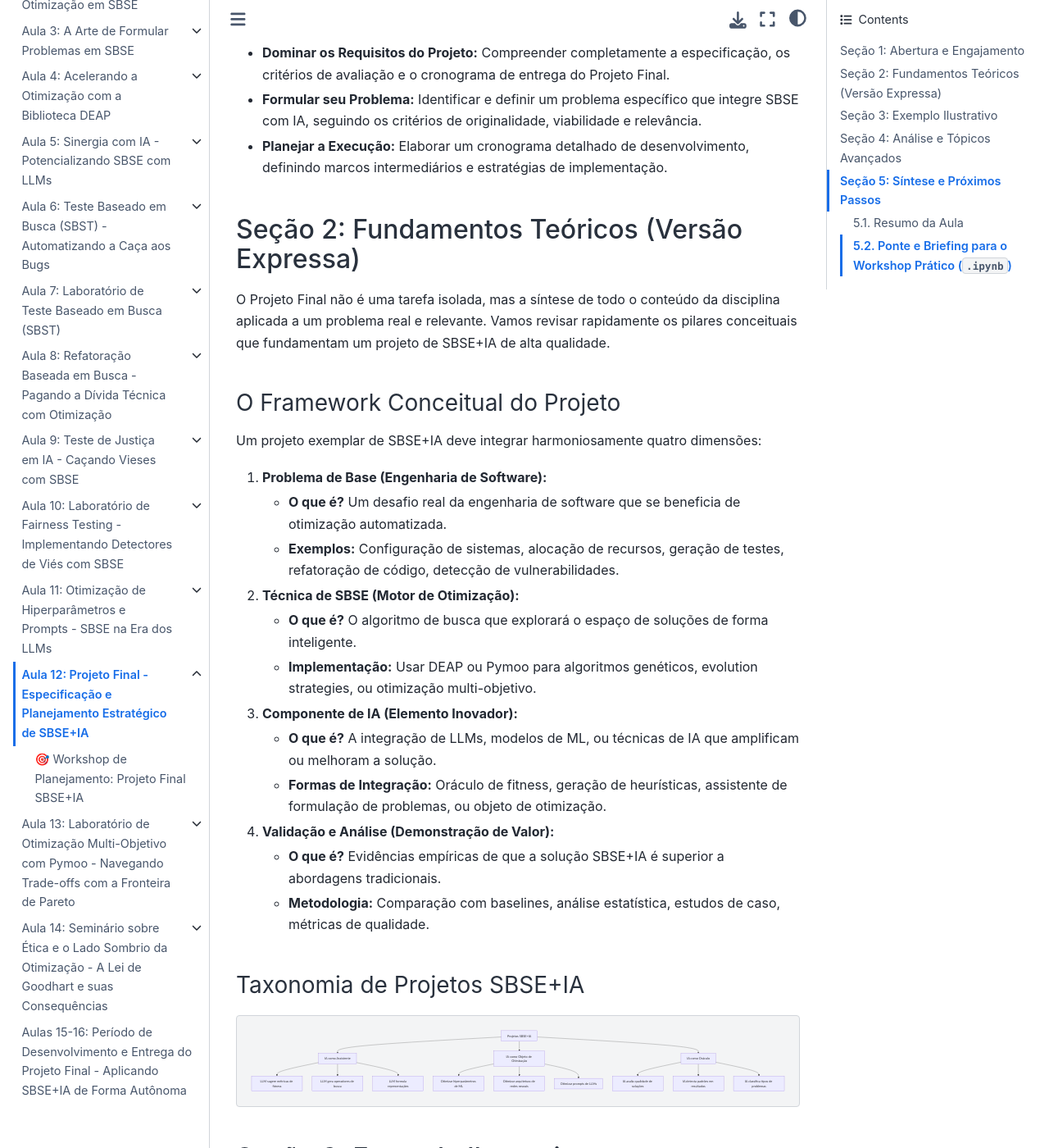
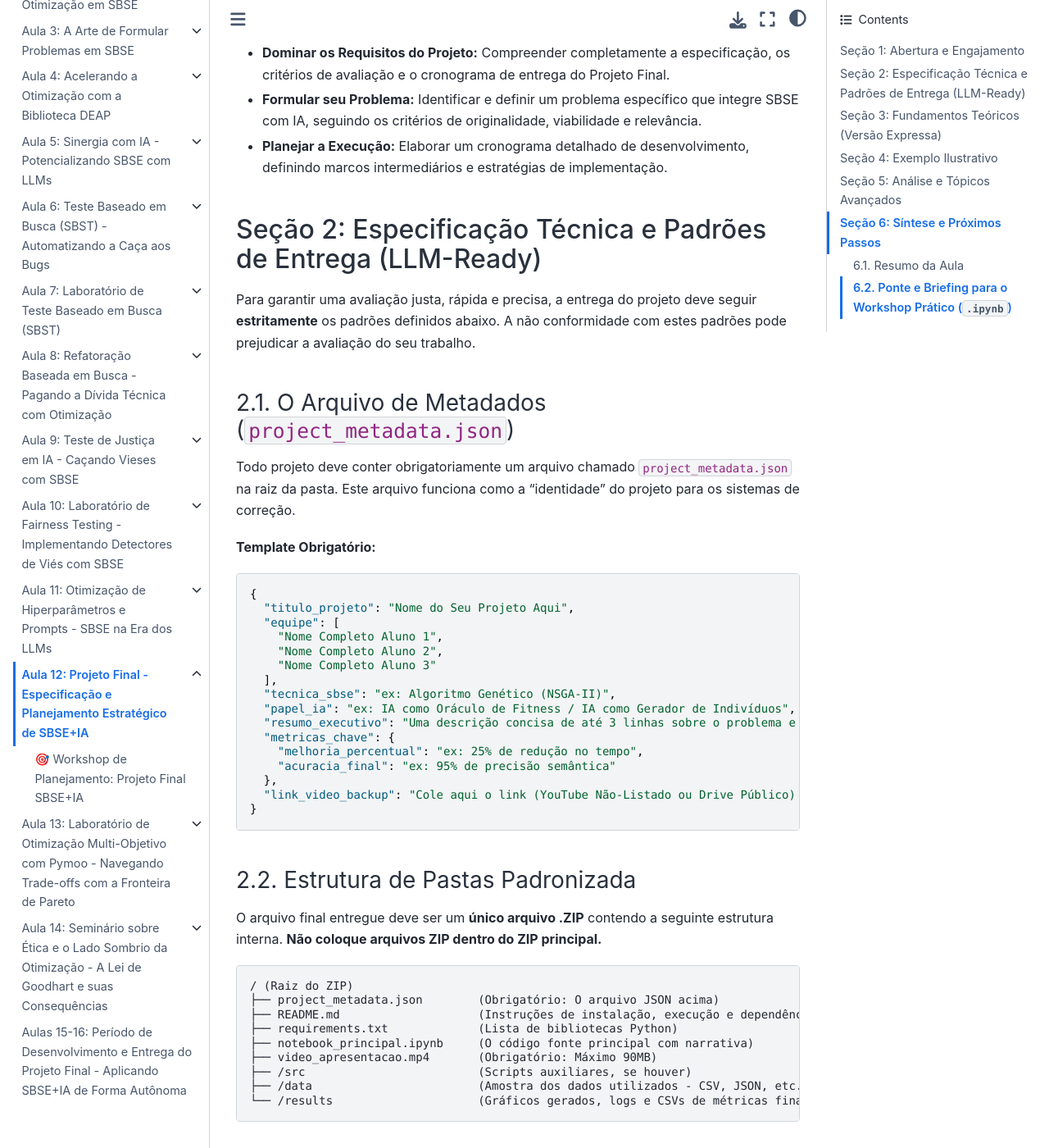
Before and after one commit to jacksonpradolima/SBSEBrazilianCourse, a Jupyter Book: the page built from docs/aulas/aula-12-projeto-final-especificacao/README.md, in a window 1280 px wide and 1400 px high, scrolled down 903 px. Shown: the whole window at 82% size. Built offline with Jupyter Book 1.0.4 settings and Sphinx 7.4.7 and the Sphinx Book theme 1.1.4, drawn with Linux system fonts in a browser that asks for light colours; comment, search, counter and statistics services are not loaded; some of the changed text lies outside the part shown.

Commit message:
atualiza README.md das aulas 12 e 15-16 com seções detalhadas sobre padrões de entrega e checklist de entrega final

````diff
--- a/docs/aulas/aula-12-projeto-final-especificacao/README.md
+++ b/docs/aulas/aula-12-projeto-final-especificacao/README.md
@@ -35,7 +35,62 @@ Ao final desta aula, você será capaz de:
 *   **Formular seu Problema:** Identificar e definir um problema específico que integre SBSE com IA, seguindo os critérios de originalidade, viabilidade e relevância.
 *   **Planejar a Execução:** Elaborar um cronograma detalhado de desenvolvimento, definindo marcos intermediários e estratégias de implementação.
 
-## Seção 2: Fundamentos Teóricos (Versão Expressa)
+
+## Seção 2: Especificação Técnica e Padrões de Entrega (LLM-Ready)
+
+Para garantir uma avaliação justa, rápida e precisa, a entrega do projeto deve seguir **estritamente** os padrões definidos abaixo. A não conformidade com estes padrões pode prejudicar a avaliação do seu trabalho.
+
+### 2.1. O Arquivo de Metadados (`project_metadata.json`)
+
+Todo projeto deve conter obrigatoriamente um arquivo chamado `project_metadata.json` na raiz da pasta. Este arquivo funciona como a "identidade" do projeto para os sistemas de correção.
+
+**Template Obrigatório:**
+
+```json
+{
+  "titulo_projeto": "Nome do Seu Projeto Aqui",
+  "equipe": [
+    "Nome Completo Aluno 1",
+    "Nome Completo Aluno 2",
+    "Nome Completo Aluno 3"
+  ],
+  "tecnica_sbse": "ex: Algoritmo Genético (NSGA-II)",
+  "papel_ia": "ex: IA como Oráculo de Fitness / IA como Gerador de Indivíduos",
+  "resumo_executivo": "Uma descrição concisa de até 3 linhas sobre o problema e a solução.",
+  "metricas_chave": {
+    "melhoria_percentual": "ex: 25% de redução no tempo",
+    "acuracia_final": "ex: 95% de precisão semântica"
+  },
+  "link_video_backup": "Cole aqui o link (YouTube Não-Listado ou Drive Público) caso o arquivo de vídeo falhe."
+}
+
+```
+
+### 2.2. Estrutura de Pastas Padronizada
+
+O arquivo final entregue deve ser um **único arquivo .ZIP** contendo a seguinte estrutura interna. **Não coloque arquivos ZIP dentro do ZIP principal.**
+
+```text
+/ (Raiz do ZIP)
+├── project_metadata.json        (Obrigatório: O arquivo JSON acima)
+├── README.md                    (Instruções de instalação, execução e dependências)
+├── requirements.txt             (Lista de bibliotecas Python)
+├── notebook_principal.ipynb     (O código fonte principal com narrativa)
+├── video_apresentacao.mp4       (Obrigatório: Máximo 90MB)
+├── /src                         (Scripts auxiliares, se houver)
+├── /data                        (Amostra dos dados utilizados - CSV, JSON, etc.)
+└── /results                     (Gráficos gerados, logs e CSVs de métricas finais)
+
+```
+
+### 2.3. Restrições do Vídeo de Apresentação
+
+* **Tamanho Máximo:** **90 MB** (Arquivos maiores serão rejeitados).
+* **Formato:** `.mp4` (Codec H.264 recomendado).
+* **Duração:** 5 a 10 minutos.
+* **Dica:** Utilize ferramentas de compressão (como Handbrake ou compressores online) se o seu vídeo ficar muito grande. Grave em 720p, não é necessário 4K.
+
+## Seção 3: Fundamentos Teóricos (Versão Expressa)
 
 O Projeto Final não é uma tarefa isolada, mas a síntese de todo o conteúdo da disciplina aplicada a um problema real e relevante. Vamos revisar rapidamente os pilares conceituais que fundamentam um projeto de SBSE+IA de alta qualidade.
 
@@ -182,16 +237,16 @@ O Projeto Final será avaliado em seis dimensões principais, cada uma contribui
 *   **Problema:** Passar muito tempo planejando e pouco tempo codificando.
 *   **Solução:** Comece codificando uma versão simples o quanto antes.
 
-## Seção 5: Síntese e Próximos Passos
+## Seção 6: Síntese e Próximos Passos
 
-### 5.1. Resumo da Aula
+### 6.1. Resumo da Aula
 
 *   **Especificação Clara:** O Projeto Final integra SBSE com IA para resolver um problema real de engenharia de software, sendo avaliado em seis dimensões principais.
 *   **Framework Conceitual:** Um projeto exemplar combina problema de base, técnica de SBSE, componente de IA e validação empírica de forma harmoniosa.
 *   **Cronograma Estruturado:** O desenvolvimento segue marcos semanais claros, evitando procrastinação e garantindo progresso constante.
 *   **Critérios Objetivos:** A avaliação é transparente e focada em originalidade, implementação técnica, integração inovadora e validação rigorosa.
 
-### 5.2. Ponte e Briefing para o Workshop Prático (`.ipynb`)
+### 6.2. Ponte e Briefing para o Workshop Prático (`.ipynb`)
 
 **Teaser para o Aluno:** Agora é hora de colocar a mão na massa! No workshop desta aula, você não escreverá código, mas algo igualmente importante: um **Plano de Projeto Detalhado**. Você utilizará um framework estruturado para definir seu problema, desenhar sua solução, e criar um cronograma de execução. Ao final, terá um roadmap claro para as próximas 5 semanas de desenvolvimento.
 
@@ -208,7 +263,11 @@ O notebook deve ser um **Workshop de Planejamento de Projeto Interativo** com as
         *   **Categoria D:** Híbrido (combinação das anteriores)
     *   Para cada categoria, forneça 3-4 exemplos concretos com descrição de 2-3 linhas.
 
-2.  **Parte 2: Definição do Problema Específico**
+2. **Parte 2: Setup do Projeto (Metadados)**
+   * Guiar a criação do arquivo `project_metadata.json` com os dados iniciais da equipe.
+   * Definir a estrutura de pastas vazia conforme o padrão.
+
+3.  **Parte 3: Definição do Problema Específico**
     *   Crie um formulário estruturado (usando células Markdown interativas) onde o aluno define:
         *   **Título do Projeto:** Nome conciso e descritivo
         *   **Problema de Base:** Descrição de 100-200 palavras
@@ -224,14 +283,14 @@ O notebook deve ser um **Workshop de Planejamento de Projeto Interativo** com as
         *   **Integração IA:** Qual papel da IA? Como será implementada?
         *   **Datasets/Ferramentas:** Que dados e bibliotecas serão usados?
 
-4.  **Parte 4: Plano de Validação**
+5.  **Parte 5: Plano de Validação**
     *   Guiar o aluno a definir:
         *   **Baselines:** Com o que comparar a solução?
         *   **Métricas:** Como medir sucesso?
         *   **Experimentos:** Que testes realizar?
         *   **Critérios de Sucesso:** Quando o projeto será considerado bem-sucedido?
 
-5.  **Parte 5: Cronograma Detalhado**
+6.  **Parte 6: Cronograma Detalhado**
     *   Fornecer um template de cronograma de 5 semanas.
     *   Para cada semana, definir:
         *   **Objetivo da Semana**
````
Also changed, not shown: other parts of docs/aulas/aula-12-projeto-final-especificacao/README.md (+5 -5 lines), docs/aulas/aula-15-16-projeto-final-desenvolvimento/README.md (+23 -7 lines).
